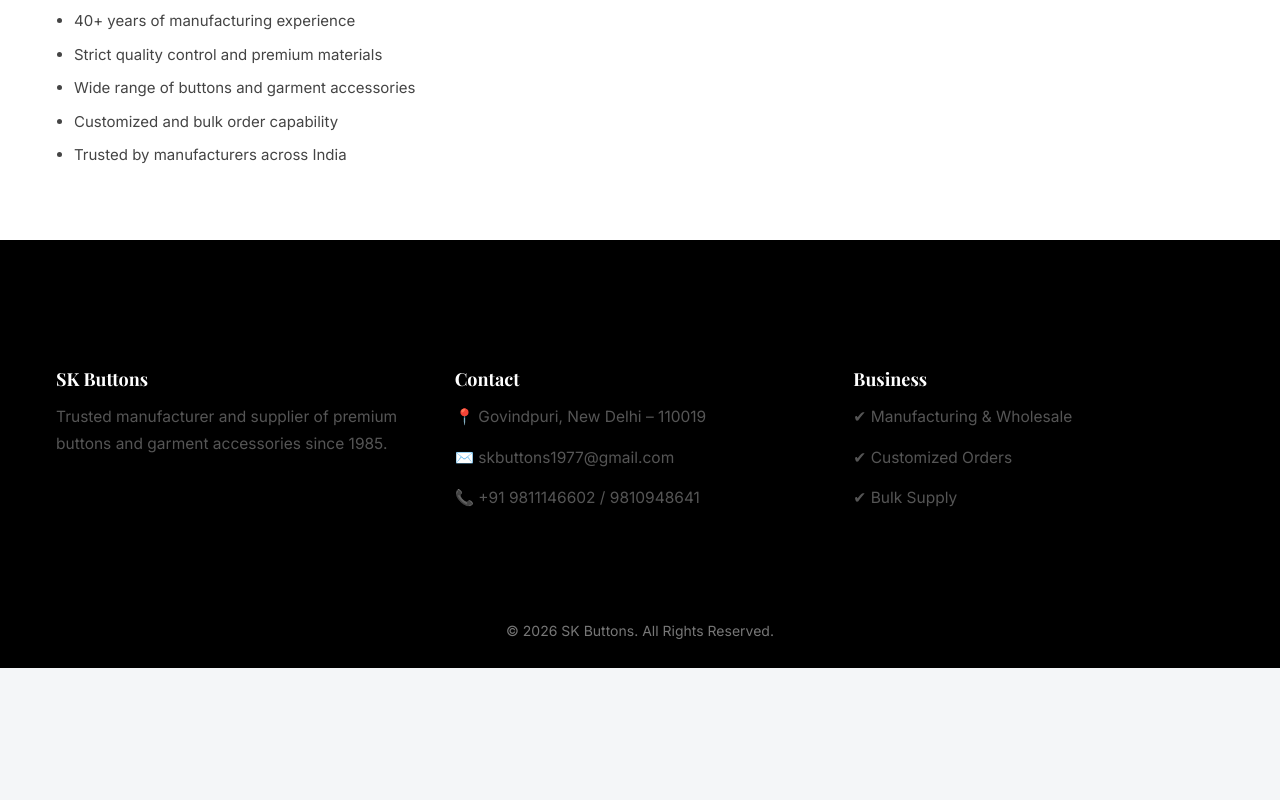
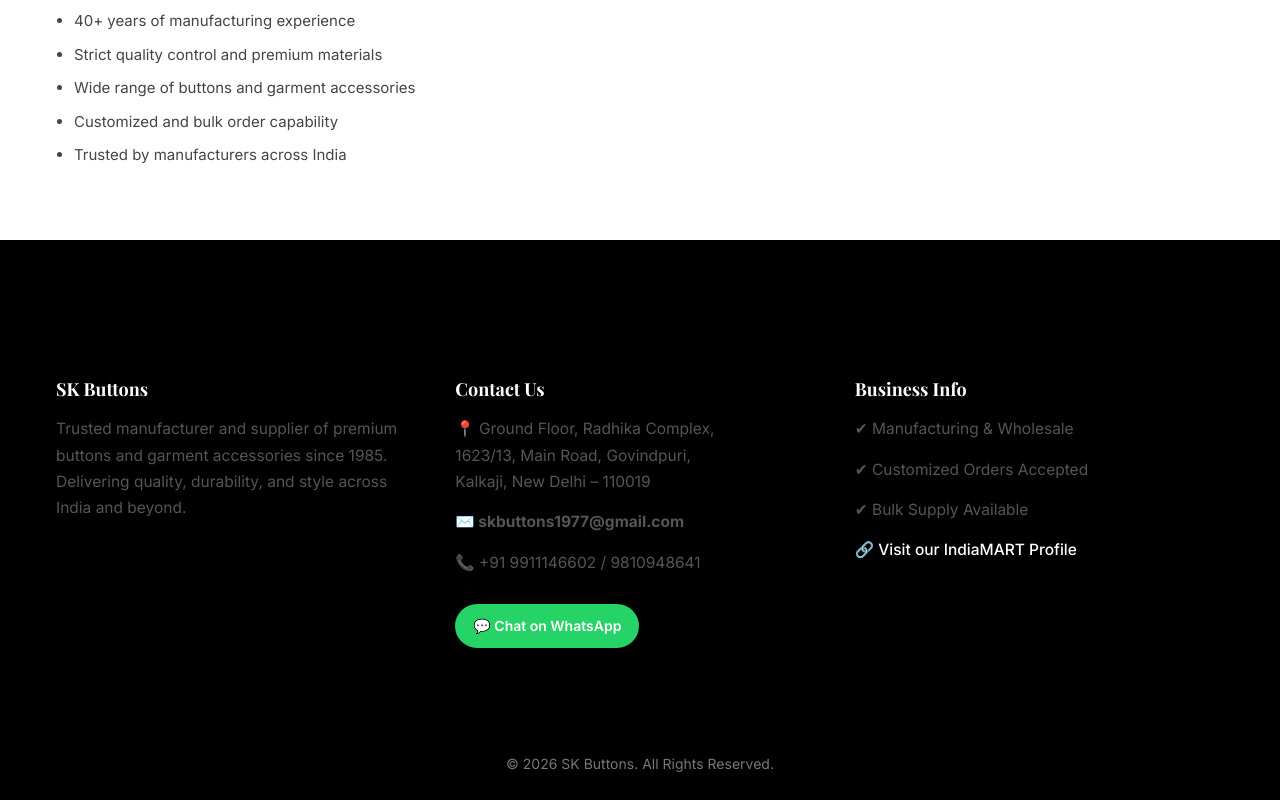
Before and after one commit to amanullahayaz/SK-BUTTONS, a React (Vite) app: page /SK-BUTTONS/about in a window 1280 px wide. Shown: the part 1874-2674 px from the top of the page. Before the commit the page ends 2542 px from the top, so only its background shows below. Built offline with nearby package versions, Linux system fonts and the light colour scheme.

Commit message:
final commit

```diff
--- /dev/null
+++ b/src/components/footer.jsx
@@ -0,0 +1,114 @@
+const Footer = () => {
+  return (
+    <footer style={styles.footer}>
+      <div className="container" style={styles.footerGrid}>
+
+        {/* ABOUT */}
+        <div>
+          <h3 style={styles.footerHeading}>SK Buttons</h3>
+          <p>
+            Trusted manufacturer and supplier of premium buttons and garment
+            accessories since 1985. Delivering quality, durability, and style
+            across India and beyond.
+          </p>
+        </div>
+
+        {/* CONTACT */}
+        <div id="contact">
+          <h3 style={styles.footerHeading}>Contact Us</h3>
+          <p>
+            📍 Ground Floor, Radhika Complex,<br />
+            1623/13, Main Road, Govindpuri,<br />
+            Kalkaji, New Delhi – 110019
+          </p>
+          <p><b>✉️ skbuttons1977@gmail.com</b></p>
+          <p>📞 +91 9911146602 / 9810948641</p>
+
+          <a
+            href="https://wa.me/919911146602?text=Hello%20SK%20Buttons,%20I%20am%20interested%20in%20your%20products."
+            target="_blank"
+            rel="noopener noreferrer"
+            style={styles.whatsapp}
+          >
+            💬 Chat on WhatsApp
+          </a>
+        </div>
+
+        {/* BUSINESS INFO */}
+        <div>
+          <h3 style={styles.footerHeading}>Business Info</h3>
+          <p>✔ Manufacturing & Wholesale</p>
+          <p>✔ Customized Orders Accepted</p>
+          <p>✔ Bulk Supply Available</p>
+
+          <p style={{ marginTop: "14px" }}>
+            🔗{" "}
+            <a
+              href="https://www.indiamart.com/skbuttons/"
+              target="_blank"
+              rel="noopener noreferrer"
+              style={styles.indiaMartLink}
+            >
+              Visit our IndiaMART Profile
+            </a>
+          </p>
+        </div>
+      </div>
+
+      {/* COPYRIGHT */}
+      <div style={styles.copyright}>
+        © {new Date().getFullYear()} SK Buttons. All Rights Reserved.
+      </div>
+    </footer>
+  );
+};
+
+export default Footer;
+
+/* ================= STYLES ================= */
+
+const styles = {
+  footer: {
+    background: "#000",
+    color: "#bbb",
+    padding: "70px 0 25px",
+  },
+
+  footerGrid: {
+    display: "grid",
+    gridTemplateColumns: "repeat(auto-fit, minmax(250px, 1fr))",
+    gap: "30px",
+  },
+
+  footerHeading: {
+    color: "#fff",
+    marginBottom: "12px",
+  },
+
+  whatsapp: {
+    display: "inline-flex",
+    alignItems: "center",
+    gap: "8px",
+    marginTop: "14px",
+    padding: "10px 18px",
+    background: "#25D366",
+    color: "#fff",
+    borderRadius: "999px",
+    textDecoration: "none",
+    fontWeight: "600",
+    fontSize: "14px",
+  },
+
+  indiaMartLink: {
+    color: "#fff",
+    textDecoration: "none",
+    fontWeight: "500",
+  },
+
+  copyright: {
+    textAlign: "center",
+    marginTop: "40px",
+    color: "#777",
+    fontSize: "14px",
+  },
+};
--- a/src/pages/About.jsx
+++ b/src/pages/About.jsx
@@ -1,5 +1,5 @@
 import Header from "../components/Header";
-
+import Footer from "../components/footer";
 const About = () => {
   return (
     <>
@@ -109,36 +109,7 @@
         </div>
       </section>
 
-      {/* FOOTER */}
-      <footer style={styles.footer}>
-        <div className="container" style={styles.footerGrid}>
-          <div>
-            <h3 style={styles.footerHeading}>SK Buttons</h3>
-            <p>
-              Trusted manufacturer and supplier of premium buttons and garment
-              accessories since 1985.
-            </p>
-          </div>
-
-          <div>
-            <h3 style={styles.footerHeading}>Contact</h3>
-            <p>📍 Govindpuri, New Delhi – 110019</p>
-            <p>✉️ skbuttons1977@gmail.com</p>
-            <p>📞 +91 9811146602 / 9810948641</p>
-          </div>
-
-          <div>
-            <h3 style={styles.footerHeading}>Business</h3>
-            <p>✔ Manufacturing & Wholesale</p>
-            <p>✔ Customized Orders</p>
-            <p>✔ Bulk Supply</p>
-          </div>
-        </div>
-
-        <div style={styles.copyright}>
-          © {new Date().getFullYear()} SK Buttons. All Rights Reserved.
-        </div>
-      </footer>
+      <Footer/>
     </>
   );
 };
@@ -175,27 +146,4 @@
     background: "#fff",
   },
 
-  footer: {
-    background: "#000",
-    color: "#bbb",
-    padding: "60px 0 25px",
-  },
-
-  footerGrid: {
-    display: "grid",
-    gridTemplateColumns: "repeat(auto-fit, minmax(240px, 1fr))",
-    gap: "28px",
-  },
-
-  footerHeading: {
-    color: "#fff",
-    marginBottom: "10px",
-  },
-
-  copyright: {
-    textAlign: "center",
-    marginTop: "30px",
-    color: "#777",
-    fontSize: "14px",
-  },
 };
--- a/src/pages/Home.jsx
+++ b/src/pages/Home.jsx
@@ -3,7 +3,7 @@
 import { useNavigate } from "react-router-dom";
 import heroBg from "../assets/images/hero-bg.png";
 import Reviews from "../components/Reviews";
-
+import Footer from "../components/footer";
 
 const Home = () => {
   const navigate = useNavigate();
@@ -121,71 +121,7 @@
         />
       </section>
         <Reviews/>
- {/* FOOTER */}
-<footer style={styles.footer}>
-  <div className="container" style={styles.footerGrid}>
-
-    {/* ABOUT */}
-    <div>
-      <h3 style={styles.footerHeading}>SK Buttons</h3>
-      <p>
-        Trusted manufacturer and supplier of premium buttons and garment
-        accessories since 1985. Delivering quality, durability, and style
-        across India and beyond.
-      </p>
-    </div>
-
-    {/* CONTACT */}
-    <div id="contact">
-      <h3 style={styles.footerHeading}>Contact Us</h3>
-      <p>
-        📍 Ground Floor, Radhika Complex,<br />
-        1623/13, Main Road, Govindpuri,<br />
-        Kalkaji, New Delhi – 110019
-      </p>
-      <p><b>✉️ skbuttons1977@gmail.com</b></p>
-      <p>📞 +91 9911146602 / 9810948641</p>
-
-       <a
-    href="https://wa.me/919911146602?text=Hello%20SK%20Buttons,%20I%20am%20interested%20in%20your%20products."
-    target="_blank"
-    rel="noopener noreferrer"
-    style={styles.whatsapp}
-  >
-    💬 Chat on WhatsApp
-  </a>
-
-    </div>
-
-    {/* BUSINESS INFO */}
-    <div>
-      <h3 style={styles.footerHeading}>Business Info</h3>
-      <p>✔ Manufacturing & Wholesale</p>
-      <p>✔ Customized Orders Accepted</p>
-      <p>✔ Bulk Supply Available</p>
-
-      <p style={{ marginTop: "14px" }}>
-        🔗{" "}
-        <a
-          href="https://www.indiamart.com/skbuttons/?srsltid=AfmBOoq2yVWDwnSqj66OF6SQHz0hJRDRYBcT9lVbT5H_apVGNrcYlsIx"
-          target="_blank"
-          rel="noopener noreferrer"
-          style={styles.indiaMartLink}
-        >
-          Visit our IndiaMART Profile
-        </a>
-      </p>
-    </div>
-
-  </div>
-
-
-  {/* COPYRIGHT */}
-  <div style={styles.copyright}>
-    © {new Date().getFullYear()} SK Buttons. All Rights Reserved.
-  </div>
-
-</footer>
+        <Footer/>
 
     </>
   );
@@ -258,46 +194,4 @@
     textAlign: "center",
     padding: "80px 16px",
   },
-
-  /* ================= WHATSAPP ================= */
-  whatsapp: {
-    display: "inline-flex",
-    alignItems: "center",
-    gap: "8px",
-    marginTop: "14px",
-    padding: "10px 18px",
-    background: "#25D366",
-    color: "#fff",
-    borderRadius: "999px",
-    textDecoration: "none",
-    fontWeight: "600",
-    fontSize: "14px",
-    transition: "0.3s ease",
-  },
-
-  /* ================= FOOTER ================= */
-  footer: {
-    background: "#0b0b0b",
-    color: "#bbb",
-    padding: "70px 0 25px",
-  },
-
-  footerGrid: {
-    display: "grid",
-    gridTemplateColumns: "repeat(auto-fit, minmax(250px, 1fr))",
-    gap: "30px",
-  },
-
-  footerHeading: {
-    color: "#fff",
-    marginBottom: "14px",
-    fontSize: "18px",
-  },
-
-  copyright: {
-    textAlign: "center",
-    marginTop: "40px",
-    color: "#777",
-    fontSize: "14px",
-  },
 };
--- a/src/pages/Products.jsx
+++ b/src/pages/Products.jsx
@@ -1,5 +1,5 @@
 import Header from "../components/Header";
-
+import Footer from "../components/footer";
 import p1 from "../assets/images/p1.jpg";
 import p2 from "../assets/images/p2.jpg";
 import p3 from "../assets/images/p3.jpg";
@@ -94,9 +94,7 @@
           ))}
         </div>
       </section>
-        <div style={styles.copyright}>
-    ©{new Date().getFullYear()} SK Buttons. All Rights Reserved.
-  </div>
+          <Footer/>
     </>
   );
 };
```
